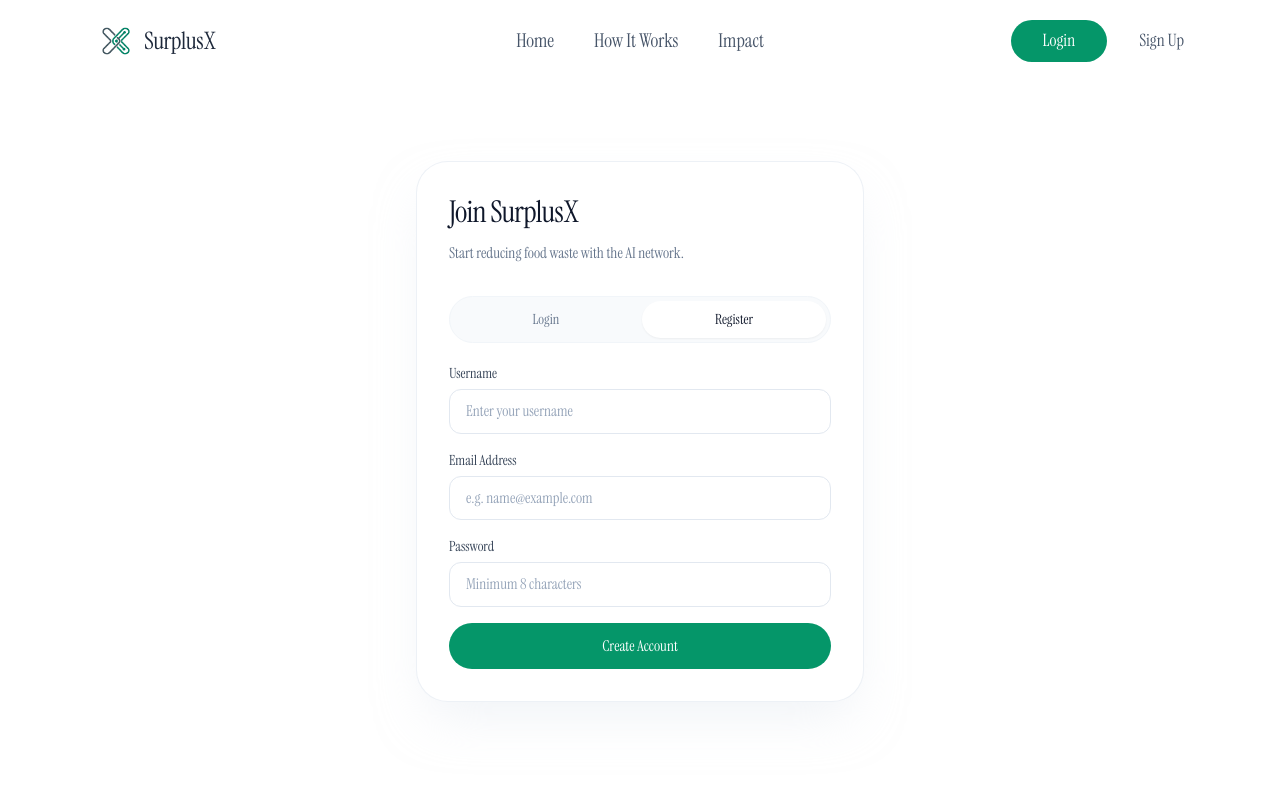
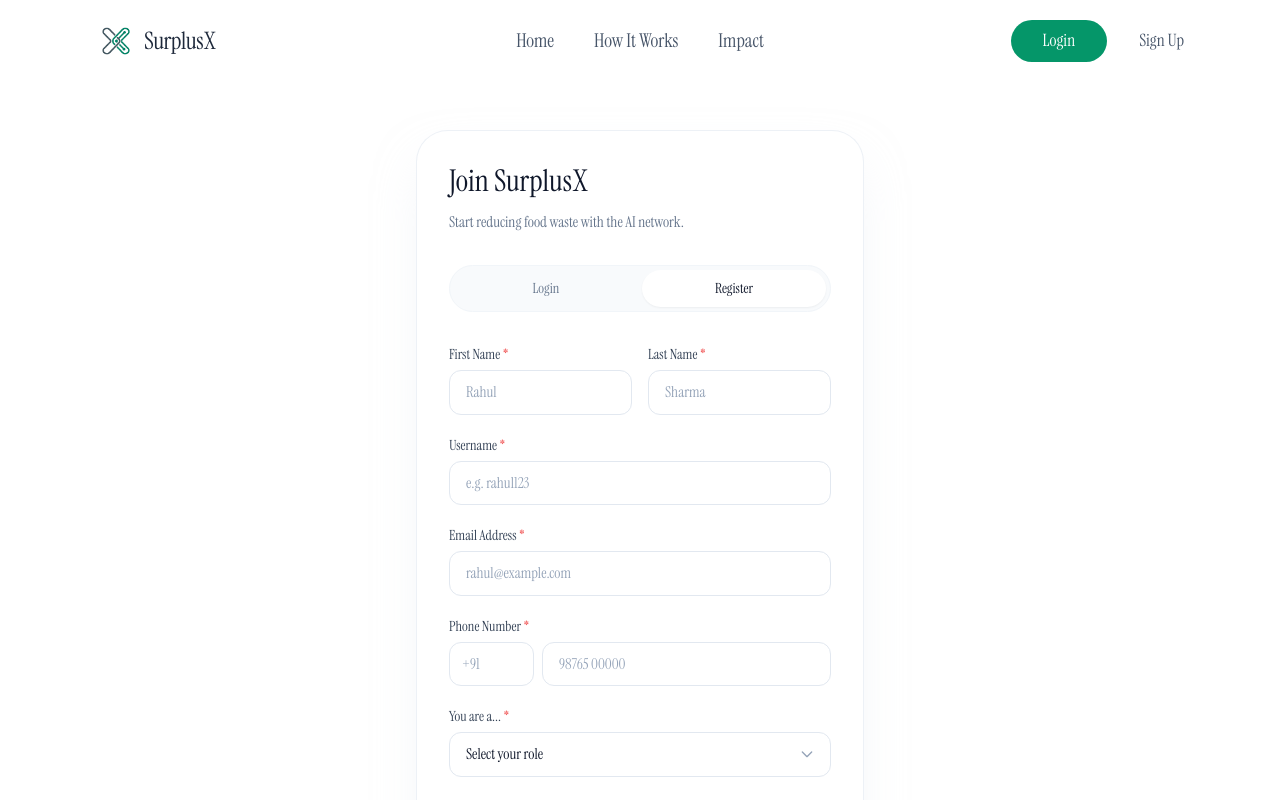
Before and after one commit to mgmehra2005/Surplusx, a React (Vite) app in the folder frontend/: page /auth in a window 1280 px wide. Both pictures are taken after a click on the button "Register". Shown: the top 800 px of the page. Built offline with nearby package versions, Linux system fonts and the light colour scheme.

Commit message:
Auth Page: Add Form Inputs, Required Status, etc.

```diff
--- a/frontend/src/pages/AuthPage.jsx
+++ b/frontend/src/pages/AuthPage.jsx
@@ -4,6 +4,7 @@ import { useAuth } from '../hooks/useAuth.js'
 
 const emailRegex = /^[^\s@]+@[^\s@]+\.[^\s@]+$/
 const passwordRegex = /^(?=.*[a-z])(?=.*[A-Z])(?=.*\d)(?=.*[^A-Za-z\d]).{8,}$/
+const phoneRegex = /^\+?[\d\s-]{10,}$/
 
 function getRouteByRole(role) {
   if (role === 'ngo') {
@@ -19,7 +20,17 @@ function getRouteByRole(role) {
 
 function AuthPage() {
   const [mode, setMode] = useState('login')
-  const [formData, setFormData] = useState({ username: '', email: '', password: '' })
+  const [formData, setFormData] = useState({
+    username: '',
+    email: '',
+    password: '',
+    firstName: '',
+    lastName: '',
+    phone: '',
+    countryCode: '',
+    role: '',
+    confirmPassword: ''
+  })
   const [errors, setErrors] = useState({})
   const { login, register } = useAuth()
   const navigate = useNavigate()
@@ -52,7 +63,29 @@ function AuthPage() {
     }
 
     if (!passwordRegex.test(formData.password)) {
-      nextErrors.password = 'Password must be 8+ chars with upper, lower, number, and symbol.'
+      nextErrors.password = 'Must be 8+ chars (upper, lower, num, symbol).'
+    }
+
+    if (mode === 'register') {
+      if (!formData.firstName.trim()) {
+        nextErrors.firstName = 'First name is required.'
+      }
+      if (!formData.lastName.trim()) {
+        nextErrors.lastName = 'Last name is required.'
+      }
+      if (!formData.countryCode.trim()) {
+        nextErrors.phone = 'Country code and number are required.'
+      } else if (!phoneRegex.test(formData.phone.trim())) {
+        nextErrors.phone = 'Please enter a valid phone number.'
+      }
+      if (!formData.role) {
+        nextErrors.role = 'Please select your role.'
+      }
+      if (!formData.confirmPassword) {
+        nextErrors.confirmPassword = 'Please confirm your password.'
+      } else if (formData.password !== formData.confirmPassword) {
+        nextErrors.confirmPassword = 'Passwords do not match.'
+      }
     }
 
     setErrors(nextErrors)
@@ -70,6 +103,10 @@ function AuthPage() {
       username: formData.username.trim(),
       email: formData.email.trim(),
       password: formData.password,
+      firstName: formData.firstName.trim(),
+      lastName: formData.lastName.trim(),
+      phone: `${formData.countryCode} ${formData.phone.trim()}`,
+      role: formData.role,
     }
 
     if (mode === 'login') {
@@ -78,19 +115,21 @@ function AuthPage() {
       register(authPayload)
     }
 
-    const role = authPayload.email.toLowerCase().includes('admin')
+    const finalRole = mode === 'login'
+      ? (authPayload.email.toLowerCase().includes('admin')
         ? 'admin'
         : authPayload.email.toLowerCase().includes('ngo')
           ? 'ngo'
-        : 'donor'
+          : 'donor')
+      : authPayload.role
 
-    navigate(getRouteByRole(role))
+    navigate(getRouteByRole(finalRole))
   }
 
   return (
     <main className="flex min-h-[calc(100vh-100px)] items-center justify-center px-4 py-12">
       <section className="w-full max-w-md rounded-[2rem] border border-slate-200/60 bg-white p-8 shadow-2xl shadow-slate-200/50">
-        <h1 className="font-instrument text-3xl font-medium tracking-tight text-slate-900">
+        <h1 className="font-instrument text-3xl font-medium text-slate-900">
           {mode === 'login' ? 'Welcome Back' : 'Join SurplusX'}
         </h1>
         <p className="mt-3 font-instrument text-[15px] text-slate-500">
@@ -101,8 +140,7 @@ function AuthPage() {
 
         <div className="mt-8 flex space-x-1 rounded-full border border-slate-100 bg-slate-50 p-1">
           <button
-            className={`font-instrument flex-1 rounded-full px-4 py-2 text-[14px] font-medium transition-all ${
-              mode === 'login' ? 'bg-white text-slate-900 shadow-sm' : 'text-slate-500 hover:text-emerald-600'
+            className={`font-instrument flex-1 rounded-full px-4 py-2 text-[14px] font-medium transition-all ${mode === 'login' ? 'bg-white text-slate-900 shadow-sm' : 'text-slate-500 hover:text-emerald-600'
               }`}
             onClick={() => setMode('login')}
             type="button"
@@ -110,8 +148,7 @@ function AuthPage() {
             Login
           </button>
           <button
-            className={`font-instrument flex-1 rounded-full px-4 py-2 text-[14px] font-medium transition-all ${
-              mode === 'register' ? 'bg-white text-slate-900 shadow-sm' : 'text-slate-500 hover:text-emerald-600'
+            className={`font-instrument flex-1 rounded-full px-4 py-2 text-[14px] font-medium transition-all ${mode === 'register' ? 'bg-white text-slate-900 shadow-sm' : 'text-slate-500 hover:text-emerald-600'
               }`}
             onClick={() => setMode('register')}
             type="button"
@@ -120,53 +157,182 @@ function AuthPage() {
           </button>
         </div>
 
-        <form className="mt-5 space-y-4" onSubmit={onSubmit}>
+        <form className="mt-8 space-y-5" onSubmit={onSubmit}>
+          {mode === 'register' && (
+            <div className="grid grid-cols-2 gap-4">
+              <div>
+                <label className="font-instrument mb-1.5 block text-sm font-medium text-slate-700" htmlFor="firstName">
+                  First Name <span className="text-red-500">*</span>
+                </label>
+                  <input
+                    className="font-instrument w-full rounded-xl border border-slate-200 px-4 py-2.5 text-[15px] outline-none transition-all focus:border-emerald-500 focus:ring-4 focus:ring-emerald-500/10 placeholder:text-slate-400"
+                    id="firstName"
+                    name="firstName"
+                    placeholder="Rahul"
+                    onChange={onInputChange}
+                    type="text"
+                    value={formData.firstName}
+                    required
+                  />
+                {errors.firstName && <p className="mt-1.5 font-instrument text-xs text-red-500">{errors.firstName}</p>}
+              </div>
+
+              <div>
+                <label className="font-instrument mb-1.5 block text-sm font-medium text-slate-700" htmlFor="lastName">
+                  Last Name <span className="text-red-500">*</span>
+                </label>
+                <input
+                  className="font-instrument w-full rounded-xl border border-slate-200 px-4 py-2.5 text-[15px] outline-none transition-all focus:border-emerald-500 focus:ring-4 focus:ring-emerald-500/10 placeholder:text-slate-400"
+                  id="lastName"
+                  name="lastName"
+                  placeholder="Sharma"
+                  onChange={onInputChange}
+                  type="text"
+                  value={formData.lastName}
+                  required
+                />
+                {errors.lastName && <p className="mt-1.5 font-instrument text-xs text-red-500">{errors.lastName}</p>}
+              </div>
+            </div>
+          )}
+
           <div>
             <label className="font-instrument mb-1.5 block text-sm font-medium text-slate-700" htmlFor="username">
-              Username
+              Username <span className="text-red-500">*</span>
             </label>
             <input
               className="font-instrument w-full rounded-xl border border-slate-200 px-4 py-2.5 text-[15px] outline-none transition-all focus:border-emerald-500 focus:ring-4 focus:ring-emerald-500/10 placeholder:text-slate-400"
               id="username"
               name="username"
-              placeholder="Enter your username"
+              placeholder="e.g. rahul123"
               onChange={onInputChange}
               type="text"
               value={formData.username}
+              required
             />
             {errors.username && <p className="mt-1.5 font-instrument text-xs text-red-500">{errors.username}</p>}
           </div>
 
+          <div className="space-y-5">
             <div>
               <label className="font-instrument mb-1.5 block text-sm font-medium text-slate-700" htmlFor="email">
-              Email Address
+                Email Address <span className="text-red-500">*</span>
               </label>
               <input
                 className="font-instrument w-full rounded-xl border border-slate-200 px-4 py-2.5 text-[15px] outline-none transition-all focus:border-emerald-500 focus:ring-4 focus:ring-emerald-500/10 placeholder:text-slate-400"
                 id="email"
                 name="email"
-              placeholder="e.g. name@example.com"
+                placeholder="rahul@example.com"
                 onChange={onInputChange}
                 type="email"
                 value={formData.email}
+                required
               />
               {errors.email && <p className="mt-1.5 font-instrument text-xs text-red-500">{errors.email}</p>}
             </div>
 
+            {mode === 'register' && (
+              <div>
+                <label className="font-instrument mb-1.5 block text-sm font-medium text-slate-700" htmlFor="phone">
+                  Phone Number <span className="text-red-500">*</span>
+                </label>
+                <div className="flex space-x-2">
+                  <div className="w-[85px]">
+                    <input
+                      className="font-instrument w-full rounded-xl border border-slate-200 px-3 py-2.5 text-[15px] outline-none transition-all focus:border-emerald-500 focus:ring-4 focus:ring-emerald-500/10 placeholder:text-slate-400"
+                      id="countryCode"
+                      name="countryCode"
+                      placeholder="+91"
+                      onChange={onInputChange}
+                      type="text"
+                      value={formData.countryCode}
+                      required
+                    />
+                  </div>
+                  <div className="flex-1">
+                    <input
+                      className="font-instrument w-full rounded-xl border border-slate-200 px-4 py-2.5 text-[15px] outline-none transition-all focus:border-emerald-500 focus:ring-4 focus:ring-emerald-500/10 placeholder:text-slate-400"
+                      id="phone"
+                      name="phone"
+                      placeholder="98765 00000"
+                      onChange={onInputChange}
+                      type="tel"
+                      value={formData.phone}
+                      required
+                    />
+                  </div>
+                </div>
+                {errors.phone && <p className="mt-1.5 font-instrument text-xs text-red-500">{errors.phone}</p>}
+              </div>
+            )}
+          </div>
+
+          {mode === 'register' && (
+            <div>
+              <label className="font-instrument mb-1.5 block text-sm font-medium text-slate-700" htmlFor="role">
+                You are a... <span className="text-red-500">*</span>
+              </label>
+              <div className="relative">
+                <select
+                  className="font-instrument w-full appearance-none rounded-xl border border-slate-200 bg-white px-4 py-2.5 text-[15px] outline-none transition-all focus:border-emerald-500 focus:ring-4 focus:ring-emerald-500/10"
+                  id="role"
+                  name="role"
+                  onChange={onInputChange}
+                  value={formData.role}
+                  required
+                >
+                  <option value="" disabled>Select your role</option>
+                  <option value="donor">Food Donor (Restaurant, Hotel, Individual)</option>
+                  <option value="ngo">NGO / Relief Organization</option>
+                </select>
+                <div className="pointer-events-none absolute inset-y-0 right-0 flex items-center pr-4 text-slate-400">
+                  <svg className="h-4 w-4" fill="none" stroke="currentColor" viewBox="0 0 24 24">
+                    <path d="M19 9l-7 7-7-7" strokeLinecap="round" strokeLinejoin="round" strokeWidth="2" />
+                  </svg>
+                </div>
+              </div>
+              {errors.role && <p className="mt-1.5 font-instrument text-xs text-red-500">{errors.role}</p>}
+            </div>
+          )}
+
+          <div className={`${mode === 'register' ? 'grid grid-cols-2 gap-4' : 'space-y-4'}`}>
             <div>
               <label className="font-instrument mb-1.5 block text-sm font-medium text-slate-700" htmlFor="password">
-              Password
+                {mode === 'register' ? 'Create Password' : 'Password'} <span className="text-red-500">*</span>
               </label>
               <input
                 className="font-instrument w-full rounded-xl border border-slate-200 px-4 py-2.5 text-[15px] outline-none transition-all focus:border-emerald-500 focus:ring-4 focus:ring-emerald-500/10 placeholder:text-slate-400"
                 id="password"
                 name="password"
-              placeholder="Minimum 8 characters"
+                placeholder="••••••••"
                 onChange={onInputChange}
                 type="password"
                 value={formData.password}
+                required
               />
               {errors.password && <p className="mt-1.5 font-instrument text-xs text-red-500">{errors.password}</p>}
+            </div>
+
+            {mode === 'register' && (
+              <div>
+                <label className="font-instrument mb-1.5 block text-sm font-medium text-slate-700" htmlFor="confirmPassword">
+                  Confirm Password <span className="text-red-500">*</span>
+                </label>
+                <input
+                  className="font-instrument w-full rounded-xl border border-slate-200 px-4 py-2.5 text-[15px] outline-none transition-all focus:border-emerald-500 focus:ring-4 focus:ring-emerald-500/10 placeholder:text-slate-400"
+                  id="confirmPassword"
+                  name="confirmPassword"
+                  placeholder="••••••••"
+                  onChange={onInputChange}
+                  type="password"
+                  value={formData.confirmPassword}
+                  required
+                />
+                {errors.confirmPassword && (
+                  <p className="mt-1.5 font-instrument text-xs text-red-500">{errors.confirmPassword}</p>
+                )}
+              </div>
+            )}
           </div>
 
           <button
```
Lines whose indentation alone changed are shown as unchanged.
